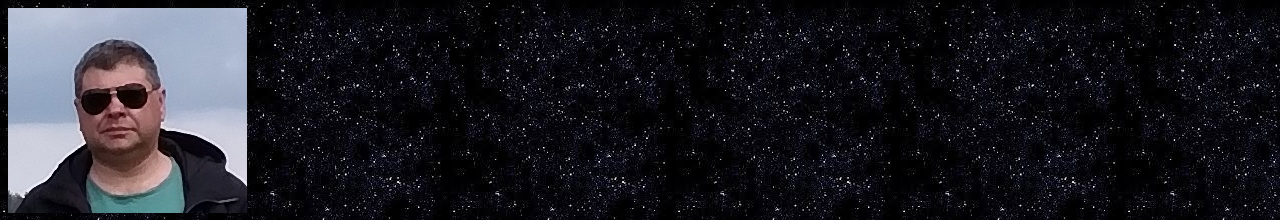
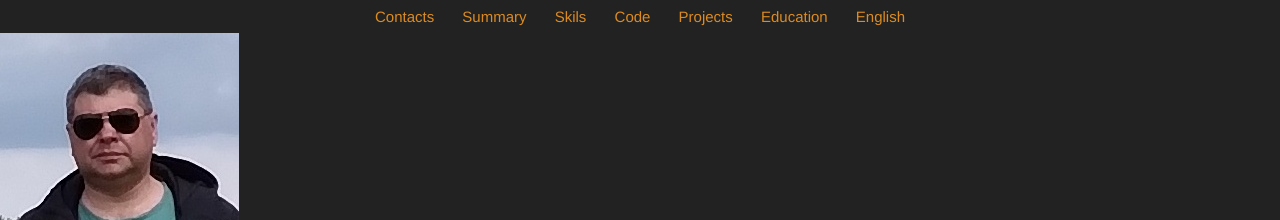
Before and after one commit to olegko-gomel/rsschool-cv, a plain HTML site: page index.html in a window 1280 px wide. Shown: the top 220 px of the page. Drawn offline with Linux system fonts and the light colour scheme.

Commit message:
feat: mdifiied: index.html

```diff
--- a/index.html
+++ b/index.html
@@ -8,6 +8,15 @@
     <link rel="stylesheet" href="style.css">
   </head>
   <body>
+    <div class="nav">
+      <a class="nav-link" href="#">Contacts</a>
+      <a class="nav-link" href="#">Summary</a>
+      <a class="nav-link" href="#">Skils</a>
+      <a class="nav-link" href="#">Code</a>
+      <a class="nav-link" href="#">Projects</a>
+      <a class="nav-link" href="#">Education</a>
+      <a class="nav-link" href="#">English</a>
+    </div>
     <img src="avatar.jpg" alt="My foto" title="I'm Oleg" >
     <h1 class="title">Aleh Kazlou</h1>
     <p>The path to perfection is endless ......</p>
--- a/style.css
+++ b/style.css
@@ -1,8 +1,10 @@
 body {
+  margin: 0%;
   font-family: Helvetica, sans-serif;
-  font-size: 18px;
+  font-size: 15px;
+  line-height: 1,5;
   color: rgb(180, 238, 5);
-  background: url("stars.jpg");
+  background-color: #222;
 }
 .title {
   text-align: center;
@@ -13,3 +15,14 @@ ol {
   font-size: 18px;
   color: rgb(220, 139, 33);
 }
+/* Nav */
+.nav {
+  text-align: center;
+}
+.nav-link {
+  display: inline-block;
+  padding: 8px 12px;
+  color: rgb(220, 139, 33);
+  text-decoration: none;
+
+}
```
Also changed, not shown: kirpich.jpg (added), plit.png (added).
